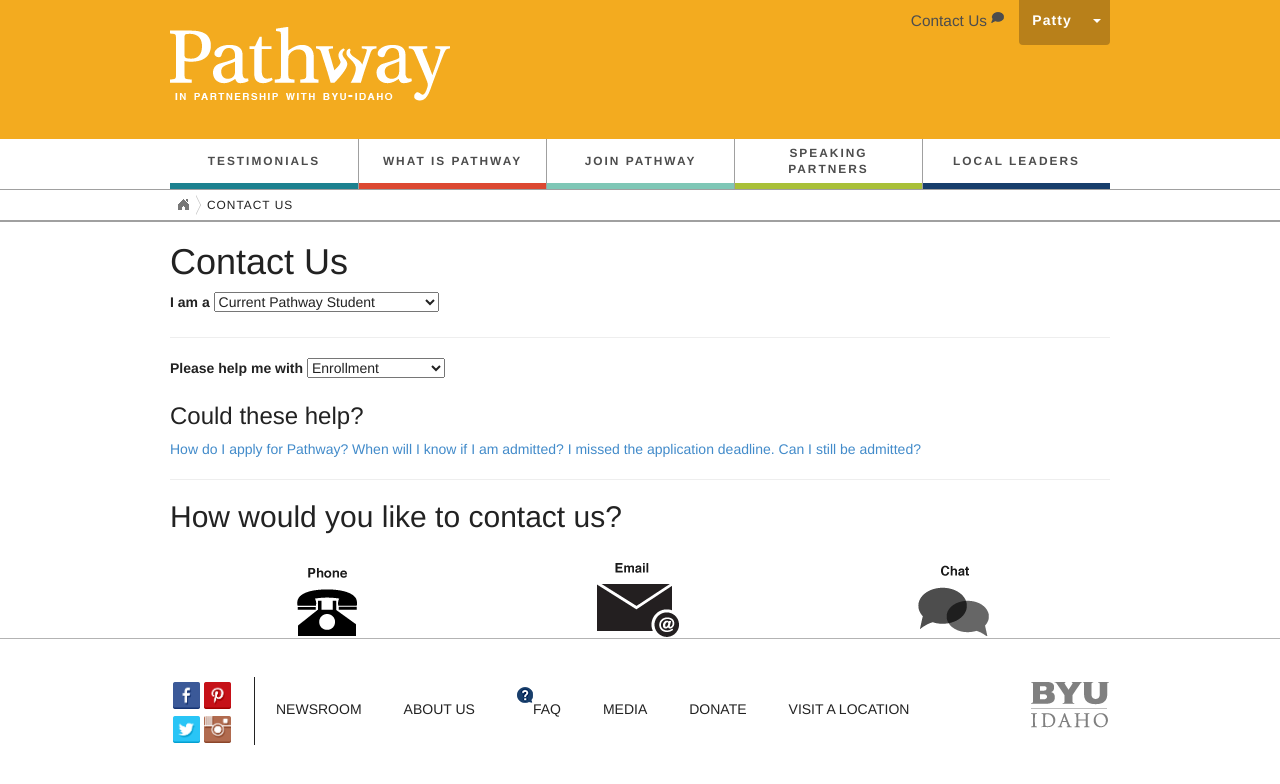
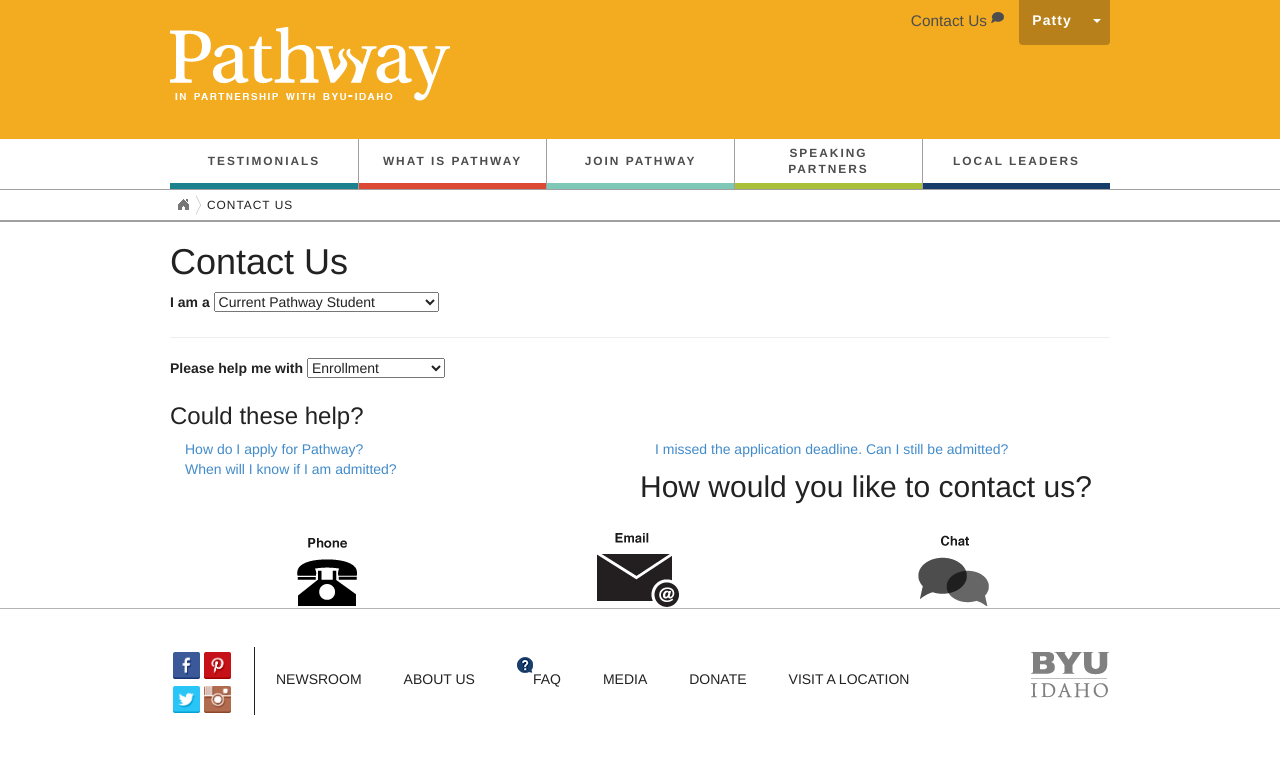
Before and after one commit to gordoman/pathway.lds.org-jekyll, a Jekyll site: the page built from jekyll-source/pages/contact-us/contact-us.html, in a window 1280 px wide. Shown: the top 784 px of the page. Built offline with Jekyll 4.4.1, drawn with Linux system fonts in a browser that asks for light colours; nearby versions of some CDN libraries.

```diff
--- a/jekyll-source/pages/contact-us/contact-us.html
+++ b/jekyll-source/pages/contact-us/contact-us.html
@@ -33,11 +33,17 @@
 					</select>
 					<div class="Hidden">
 						<h3>Could these help?</h3>
-						<p>
-							<a href="#apply">How do I apply for Pathway?</a>
-							<a href="#admission">When will I know if I am admitted?</a>
-							<a href="#deadline">I missed the application deadline. Can I still be admitted?</a>
-						</p>
+						<div class="col-lg-6 col-md-6 col-sm-6 col-xs-6">
+							<p>
+								<a href="#apply">How do I apply for Pathway?</a> <br/>
+								<a href="#admission">When will I know if I am admitted?</a>
+							</p>
+						</div>
+						<div class="col-lg-6 col-md-6 col-sm-6 col-xs-6">
+							<p>
+								<a href="#deadline">I missed the application deadline. Can I still be admitted?</a>
+							</p>
+						</div>
 						<div id="apply"></div>
 						<div id="admission"></div>
 						<div id="deadline"></div>
```
